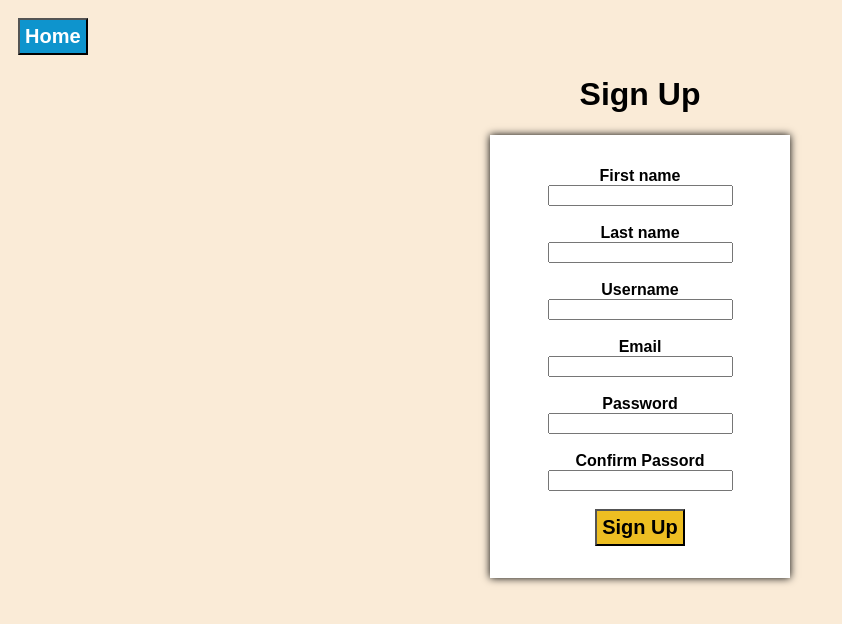
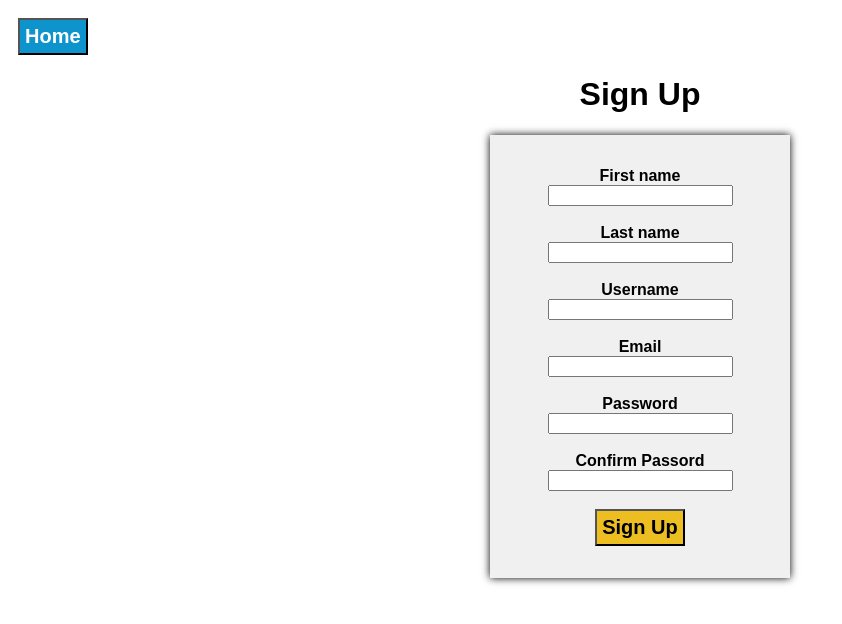
Before and after one commit to wyatt4543/vehicle_sales, a Flask app: page /sign-up in a window 1280 px wide. Shown: the top 624 px of the page, without its empty margins (0-842 px from the left). Run offline with Flask 3, Linux system fonts and the light colour scheme.

Commit message:
Added form background color

```diff
--- a/static/sign-up-style.css
+++ b/static/sign-up-style.css
@@ -11,10 +11,11 @@ nav {
 }
 
 body {
-    background-color:antiquewhite;
+    background-color:white;
     h1 {text-align:center;
         font-family: arial;}
-    form {background-color: white;
+    form {background-color:rgb(240, 240, 240);
+          outline: black;
           text-align:center;
           font-weight: bold;
           font-family: arial;
```
